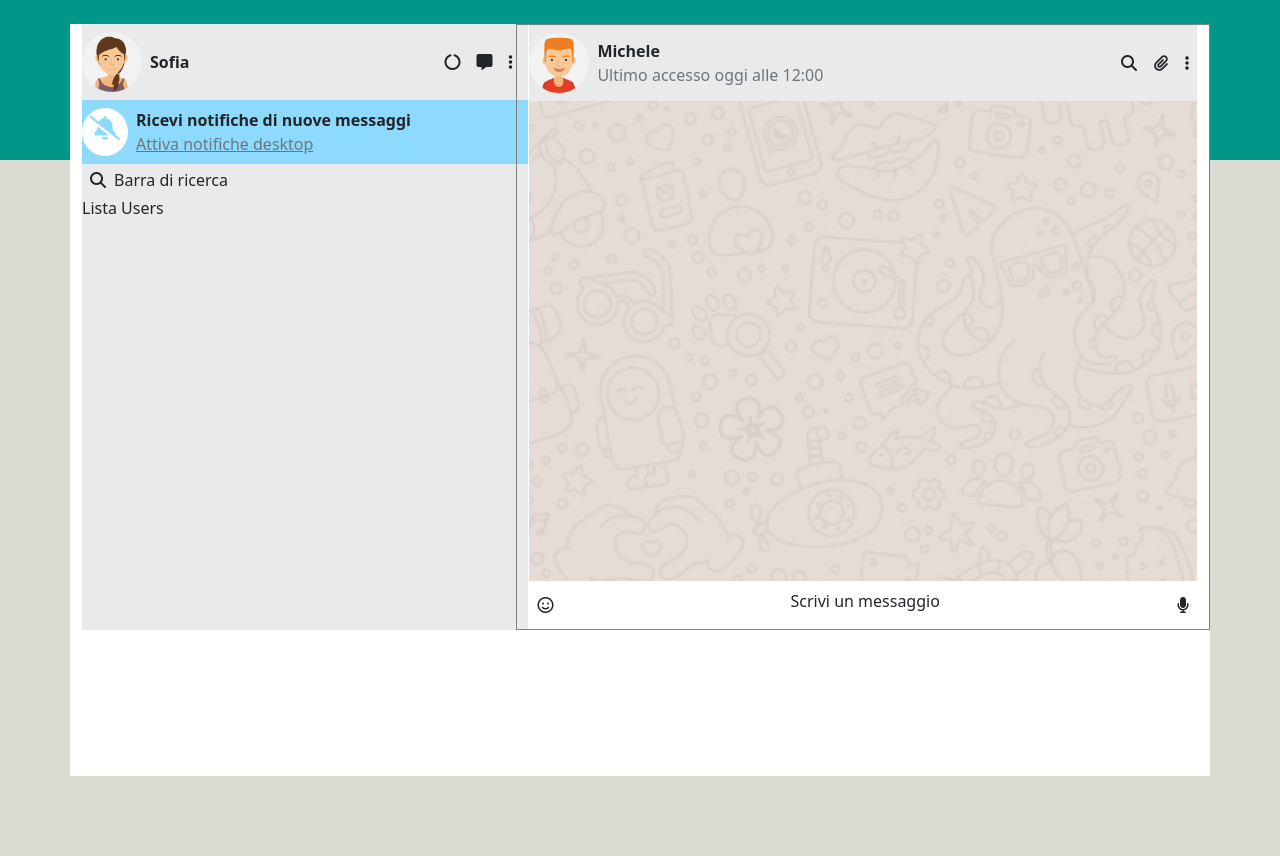
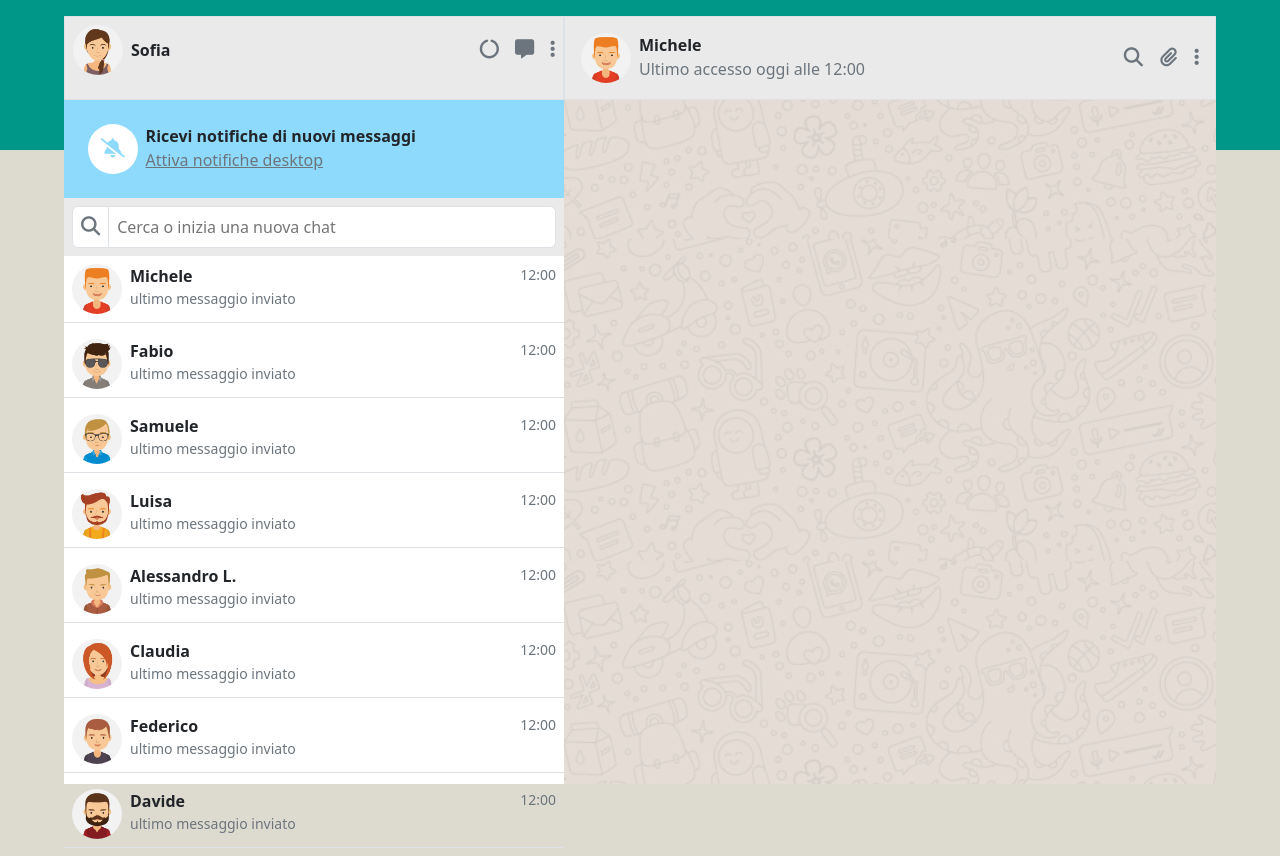
Before and after one commit to FilippoBid/vue-boolzapp-1, a plain HTML site: page index.html in a window 1280 px wide. Before the commit the page ends 800 px from the top, so only its background shows below. Drawn offline with nearby package versions, Linux system fonts and the light colour scheme.

Commit message:
Night Coding Session

```diff
--- a/css/style.css
+++ b/css/style.css
@@ -1,65 +1,61 @@
 :root {
-    --alert-color: #8EDAFC;
+    --bg-body-color: #DDDBD0;
+    --header-color:#009688;
+    --alert-color: #8edafc;
+    --banner-color: #eaeaea;
 }
 
 img {
-    width: 60px;
+    width: 50px;
     display: block;
     border-radius: 50%;
 }
 
 i {
-    margin: 0.5rem;
+    font-size: 1.2rem;
 }
 
-.bg-grey {
-    background-color: #DBDBD1;
-}
-
-.bg-green {
-    background-color: #009688;
-    padding: 5rem;
+.bg-banner {
     position: absolute;
     top: 0;
     width: 100%;
     z-index: -1;
+    height: 150px;
+    background-color: var(--header-color);
 }
 
-.main-c {
-    height: 94vh;
-    background-color: white;
+.main-container {
+    width: 90vw;
+    height: 100vh;
+    margin: auto;
 }
 
-.row-container {
-    width: 100%;
-}
-
-.row-left {
-    width: 40%;
-}
-
-.row-left, .row-right {
-    background-color: #EAEAEA;
-}
-
-.row, .col {
-    border: 1px solid grey;
-}
-
-.alert-icon {
-    font-size: 1.5rem;
-    border-radius: 50%;
-    background-color: white;
-    color: #8EDAFC;
+.bg-grey {
+    background-color: var(--bg-body-color);
 }
 
 .bg-alert {
     background-color: var(--alert-color);
 }
 
-.msg-container {
+.banner-color {
+    background-color: var(--banner-color);
+}
+
+.icon-alert {
+    background-color: white;
+    border-radius: 50%;
+    color: var(--alert-color);
+    padding: 0.8rem;
+}
+
+.sx-col {
+    width: 500px;
+    background-color: white;
+}
+
+.dx-col {
     background-image: url(../img/mine.jpg);
     background-position: center;
-    background-size: cover;
-    padding-bottom: 30rem;
+    background-size: contain;
 }
--- a/index.html
+++ b/index.html
@@ -12,61 +12,79 @@
 </head>
 <body class="bg-grey">
     <div id="app">
-        <div class="bg-green"></div>
-        <div class="container main-c my-4">
-            <div class="row-container d-flex">
+        <div class="bg-banner"></div>
+        <div class="main-container d-flex py-3">
             <!-- Row Left -->
-                <div class="row-left d-flex flex-column">
-                    <div class="d-flex justify-content-between">
-                        <div class="d-flex align-items-center my-2">
+            <div class="sx-col">
+                <div class="d-flex justify-content-between align-items-center banner-color p-2 pb-4 border">
+                    <div class="d-flex align-items-center">
+                        <div class="me-2">
                             <img src="img/avatar_io.jpg" alt="">
-                            <div class="fw-semibold mx-2">Sofia</div>
                         </div>
-                        <div class="d-flex align-items-center my-2 pe-2">
-                            <i class="fa-solid fa-circle-notch"></i>
-                            <i class="fa-solid fa-message"></i>
-                            <i class="fa-solid fa-ellipsis-vertical"></i>
+                        <div class="fw-semibold">Sofia</div>
+                    </div>
+                    <div class="d-flex gap-3">
+                        <a href="#" class="text-secondary"><i class="fa-solid fa-circle-notch"></i></a>
+                        <a href="" class="text-secondary"><i class="fa-solid fa-message"></i></a>
+                        <a href="" class="text-secondary"><i class="fa-solid fa-ellipsis-vertical"></i></a>
                     </div>
                 </div>
-                    <div class="bg-alert">
-                        <div class="d-flex my-2">
-                            <div class="alert-icon me-2">
-                                <i class="fa-solid fa-bell-slash"></i>
-                            </div>
-                            <div class="fw-semibold">Ricevi notifiche di nuove messaggi<br><span class="text-secondary text-decoration-underline fw-lighter">Attiva notifiche desktop</span></div>
+                <div class="d-flex bg-alert p-4">
+                    <div class="icon-alert me-2"><i class="fa-solid fa-bell-slash"></i></div>
+                    <div>
+                        <div class="fw-semibold">Ricevi notifiche di nuovi messaggi</div>
+                        <div><a href="#" class="text-secondary">Attiva notifiche desktop</a></div>
                     </div>
                 </div>
-                    <div class="d-flex align-items-center">
-                        <i class="fa-solid fa-magnifying-glass"></i>
-                        <div>Barra di ricerca</div>
+                <div class="d-flex align-items-center banner-color">
+                    <div class="my-2 ms-2 p-2 border rounded-start bg-white">
+                        <a href="#" class="text-secondary"><i class="fa-solid fa-magnifying-glass"></i></a>
                     </div>
-                    <div class="flex-grow-1 overflow-auto">Lista Users</div>
-                </div>
-                <!-- Row Right -->
-                <div class="row flex-grow-1">
-                    <div>
-                        <div class="row-right d-flex justify-content-between">
-                            <div class="d-flex align-items-center my-2">
-                                <img src="img/avatar_1.jpg" alt="">
-                                <div class="fw-semibold mx-2">Michele<br><span class="text-secondary fw-lighter">Ultimo accesso oggi alle 12:00</span></div>
-                            </div>
-                            <div class="d-flex align-items-center my-2">
-                                <i class="fa-solid fa-magnifying-glass"></i>
-                                <i class="fa-solid fa-paperclip"></i>
-                                <i class="fa-solid fa-ellipsis-vertical"></i>
+                    <div class="flex-fill me-2">
+                        <input type="text" class="p-2 border border-start-0 rounded-end w-100" placeholder="Cerca o inizia una nuova chat">
                     </div>
                 </div>
-                        <div class="msg-container"></div>
-                        <div class="d-flex justify-content-between py-2">
-                            <i class="fa-regular fa-face-smile"></i>
-                            <div>Scrivi un messaggio</div>
-                            <i class="fa-solid fa-microphone"></i>
+                <!-- Users Container sx -->
+                <div class="d-flex flex-column flex-grow-1 flex-shrink-0 overflow-auto">
+                    <div v-for="(users,i) in usersList">
+                        <div class="d-flex justify-content-between my-2 pb-2 border-bottom">
+                            <div class="d-flex">
+                                <div class="image px-2">
+                                    <img v-bind:src="users.avatar" alt="">
+                                </div>
+                                <div>
+                                    <div class="fw-semibold">{{users.name}}</div>
+                                    <div class="small text-secondary">ultimo messaggio inviato</div>
+                                </div>
+                            </div>
+                            <div class="small text-secondary pe-2">12:00</div>
                         </div>
                     </div>
                 </div>
             </div>
+            <!-- Row Right -->
+            <div class="dx-col flex-grow-1">
+                <div class="d-flex justify-content-between align-items-center banner-color p-3 border gap-1">
+                    <div class="d-flex">
+                        <div class="me-2">
+                            <img src="img/avatar_1.jpg" alt="">
+                        </div>
+                        <div>
+                            <div class="fw-semibold">Michele</div>
+                            <div class="text-secondary">Ultimo accesso oggi alle 12:00</div>
                         </div>
                     </div>
-    <script src="js/main.js" type="module"></script>
+                    <div class="icons-container-dx d-flex gap-3">
+                        <a href="#" class="text-secondary"><i class="fa-solid fa-magnifying-glass"></i></a>
+                        <a href="#" class="text-secondary"><i class="fa-solid fa-paperclip"></i></a>
+                        <a href="#" class="text-secondary"><i class="fa-solid fa-ellipsis-vertical"></i></a>
+                    </div>
+                </div>
+                <!-- Text Section -->
+                <div class="bg-secondary"></div>
+            </div>
+        </div>
+      </div>
+    <script src="js/main.js"></script>
 </body>
 </html>
--- a/js/main.js
+++ b/js/main.js
@@ -1,11 +1,180 @@
-import { users } from "./usersList.js";
-console.log(users);
-
 const { createApp } = Vue;
-createApp({
-  data () {
+const app = createApp({
+  data() {
     return {
-        message: "Hello Vue!",
+      usersList: [
+        {
+          name: "Michele",
+          avatar: "img/avatar_1.jpg",
+          visible: true,
+          messages: [
+            {
+              date: "10/01/2020 15:30:55",
+              message: "Hai portato a spasso il cane?",
+              status: "sent",
+            },
+            {
+              date: "10/01/2020 15:50:00",
+              message: "Ricordati di dargli da mangiare",
+              status: "sent",
+            },
+            {
+              date: "10/01/2020 16:15:22",
+              message: "Tutto fatto!",
+              status: "received",
+            },
+          ],
+        },
+        {
+          name: "Fabio",
+          avatar: "img/avatar_2.jpg",
+          visible: true,
+          messages: [
+            {
+              date: "20/03/2020 16:30:00",
+              message: "Ciao come stai?",
+              status: "sent",
+            },
+            {
+              date: "20/03/2020 16:30:55",
+              message: "Bene grazie! Stasera ci vediamo?",
+              status: "received",
+            },
+            {
+              date: "20/03/2020 16:35:00",
+              message: "Mi piacerebbe ma devo andare a fare la spesa.",
+              status: "received",
+            },
+          ],
+        },
+        {
+          name: "Samuele",
+          avatar: "img/avatar_3.jpg",
+          visible: true,
+          messages: [
+            {
+              date: "28/03/2020 10:10:40",
+              message: "La Marianna va in campagna",
+              status: "received",
+            },
+            {
+              date: "28/03/2020 10:20:10",
+              message: "Sicuro di non aver sbagliato chat?",
+              status: "sent",
+            },
+            {
+              date: "28/03/2020 16:15:22",
+              message: "Ah scusa!",
+              status: "received",
+            },
+          ],
+        },
+        {
+          name: "Luisa",
+          avatar: "img/avatar_4.jpg",
+          visible: true,
+          messages: [
+            {
+              date: "10/01/2020 15:30:55",
+              message: "Lo sai che ha aperto una nuova pizzeria?",
+              status: "sent",
+            },
+            {
+              date: "10/01/2020 15:50:00",
+              message: "Si, ma preferirei andare al cinema",
+              status: "received",
+            },
+          ],
+        },
+        {
+          name: "Alessandro L.",
+          avatar: "img/avatar_5.jpg",
+          visible: true,
+          messages: [
+            {
+              date: "10/01/2020 15:30:55",
+              message: "Hai portato a spasso il cane?",
+              status: "sent",
+            },
+            {
+              date: "10/01/2020 15:50:00",
+              message: "Ricordati di dargli da mangiare",
+              status: "sent",
+            },
+            {
+              date: "10/01/2020 16:15:22",
+              message: "Tutto fatto!",
+              status: "received",
+            },
+          ],
+        },
+        {
+          name: "Claudia",
+          avatar: "img/avatar_6.jpg",
+          visible: true,
+          messages: [
+            {
+              date: "10/01/2020 15:30:55",
+              message: "Hai portato a spasso il cane?",
+              status: "sent",
+            },
+            {
+              date: "10/01/2020 15:50:00",
+              message: "Ricordati di dargli da mangiare",
+              status: "sent",
+            },
+            {
+              date: "10/01/2020 16:15:22",
+              message: "Tutto fatto!",
+              status: "received",
+            },
+          ],
+        },
+        {
+          name: "Federico",
+          avatar: "img/avatar_7.jpg",
+          visible: true,
+          messages: [
+            {
+              date: "10/01/2020 15:30:55",
+              message: "Hai portato a spasso il cane?",
+              status: "sent",
+            },
+            {
+              date: "10/01/2020 15:50:00",
+              message: "Ricordati di dargli da mangiare",
+              status: "sent",
+            },
+            {
+              date: "10/01/2020 16:15:22",
+              message: "Tutto fatto!",
+              status: "received",
+            },
+          ],
+        },
+        {
+          name: "Davide",
+          avatar: "img/avatar_8.jpg",
+          visible: true,
+          messages: [
+            {
+              date: "10/01/2020 15:30:55",
+              message: "Hai portato a spasso il cane?",
+              status: "sent",
+            },
+            {
+              date: "10/01/2020 15:50:00",
+              message: "Ricordati di dargli da mangiare",
+              status: "sent",
+            },
+            {
+              date: "10/01/2020 16:15:22",
+              message: "Tutto fatto!",
+              status: "received",
+            },
+          ],
+        },
+      ],
     };
   },
-}).mount("#app")
+}).mount("#app");
```
Lines whose indentation alone changed are shown as unchanged.
